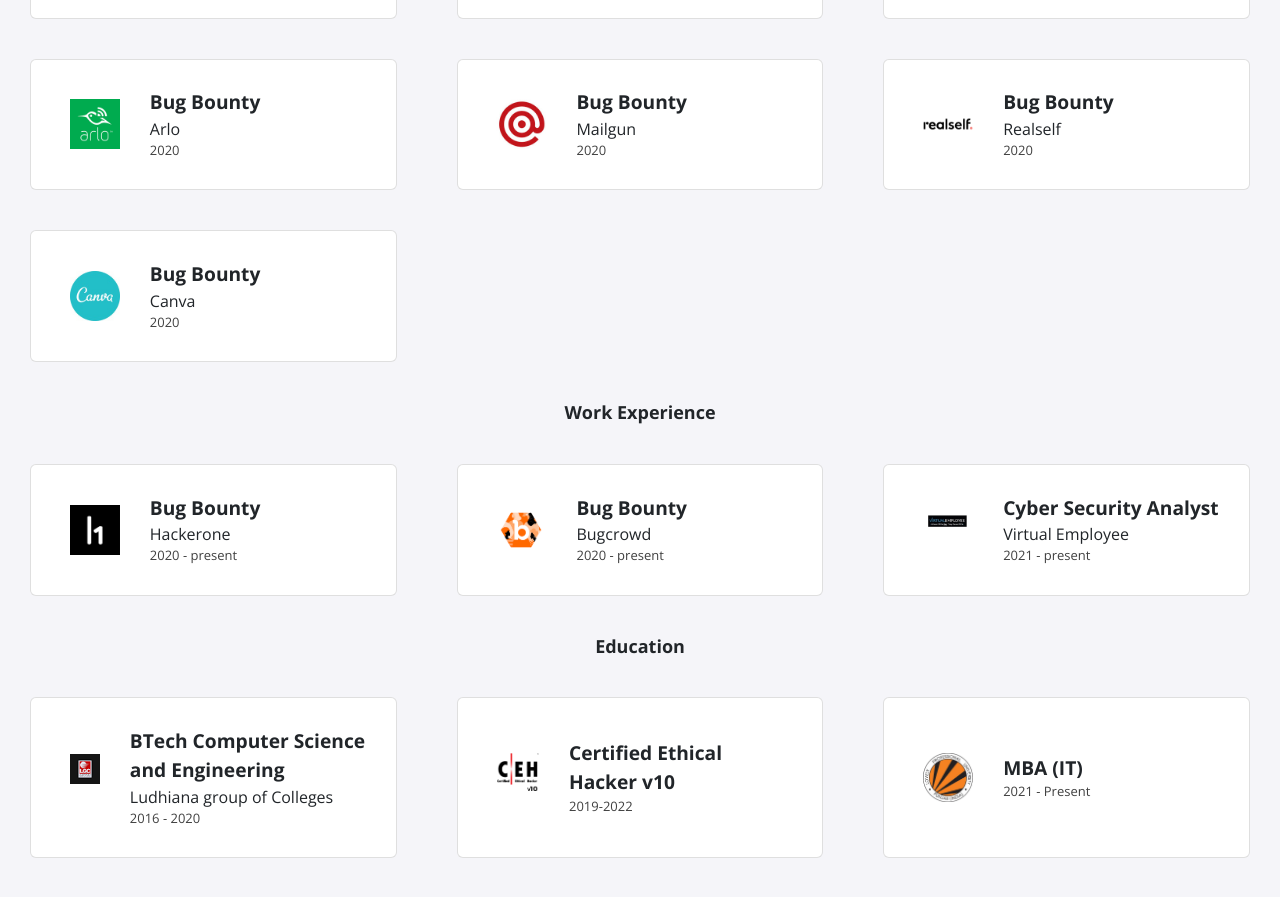
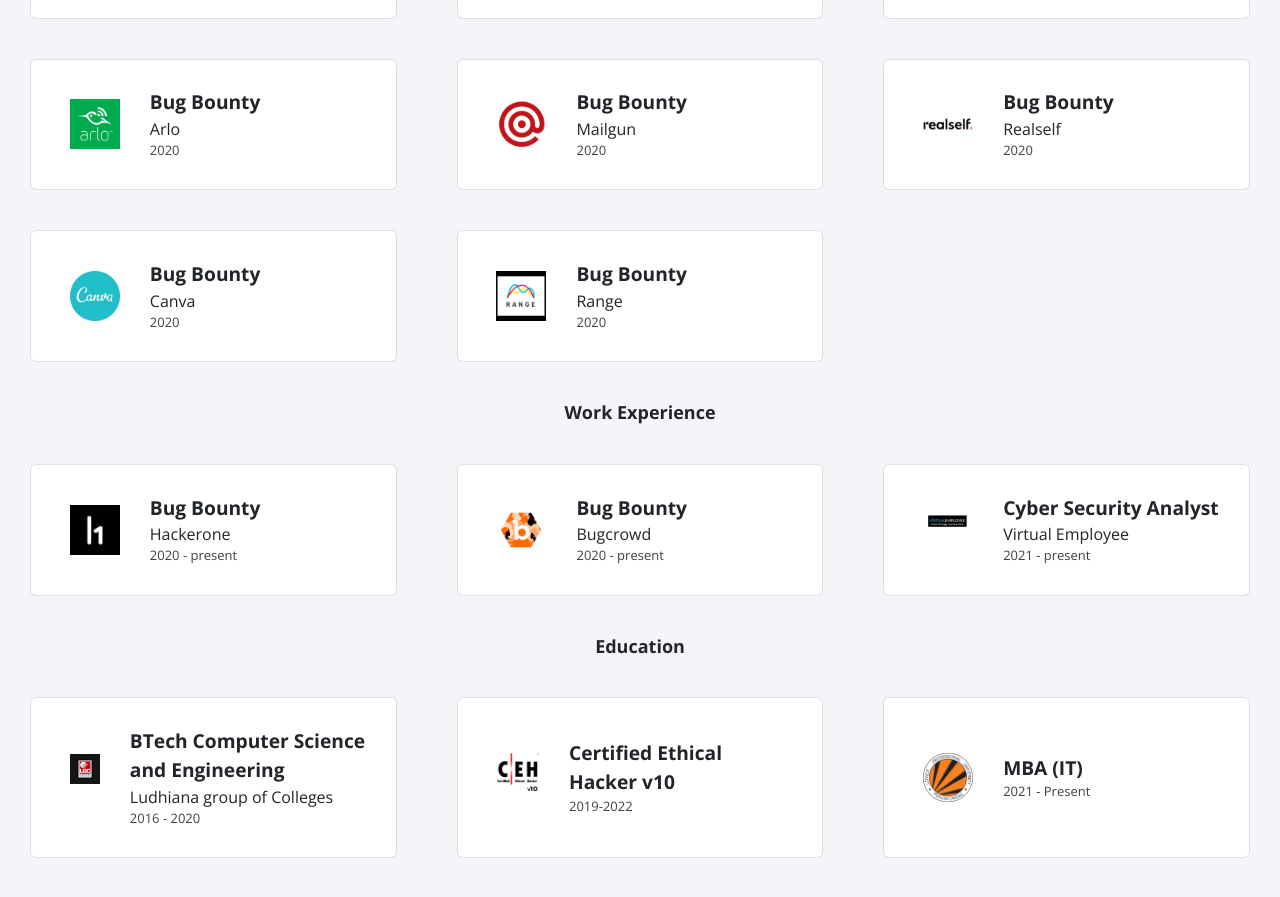
Before and after one commit to Mohitkumar0786/MohitKumar0786.github.io, a Jekyll site: the page built from index.html, in a window 1280 px wide and 900 px high, scrolled down 2162 px. Shown: the top 897 px of the window. Built offline with Jekyll 4.4.1, drawn with Linux system fonts in a browser that asks for light colours; nearby versions of some CDN libraries.

Commit message:
Commit message

```diff
--- a/_data/projects.yml
+++ b/_data/projects.yml
@@ -167,3 +167,8 @@
   company: Canva
   dates: 2020
   logo: canva.png
+
+- role: Bug Bounty
+  company: Range
+  dates: 2020
+  logo: range2.png
```
Also changed, not shown: assets/img/projects/range.png (added), assets/img/projects/range.svg (added), assets/img/projects/range2.png (added).
